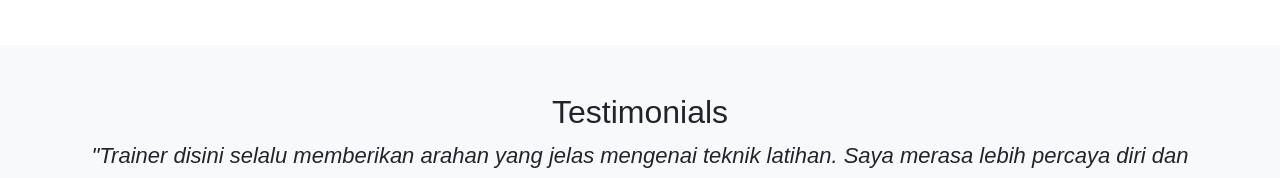
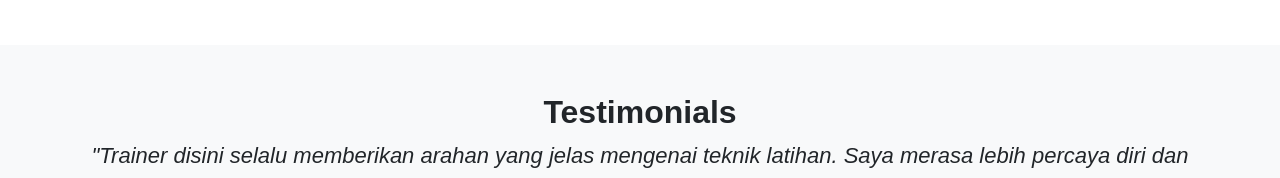
Before and after one commit to yahyaazis24/UTSWeb_B_0064, a plain HTML site: page index.html in a window 1280 px wide. Shown: the part 3457-3635 px from the top of the page. Drawn offline with nearby package versions, Linux system fonts and the light colour scheme.

Commit message:
ubah font bold testimoni

```diff
--- a/index.html
+++ b/index.html
@@ -284,7 +284,7 @@
 
 <section id="testimonial" class="py-5 bg-light">
     <div class="container text-center">
-        <h2>Testimonials</h2>
+        <h2 class="fw-bold">Testimonials</h2>
 
         <blockquote>
             "Trainer disini selalu memberikan arahan yang jelas mengenai teknik latihan. Saya merasa lebih percaya diri dan kondisi tubuh saya jauh lebih bugar."
```
